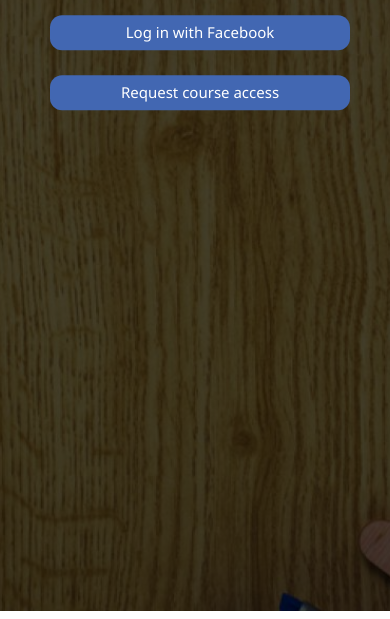
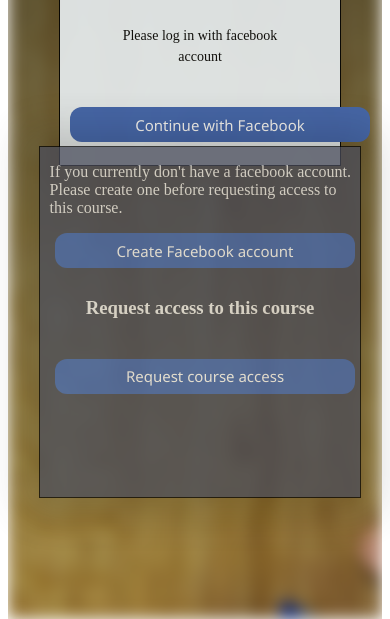
Before and after one commit to SergCodes/LMS-content-page, a website: page index.html in a window 390 px wide. Shown: the part 233-852 px from the top of the page. Drawn offline with Linux system fonts and the light colour scheme; a web font is replaced by a local one.

Commit message:
updated master

```diff
--- a/facebookScripts.js
+++ b/facebookScripts.js
@@ -1,5 +1,9 @@
-//loads and initialize the SDK of facebook
+
+
+
+///////////////////////////////////////////loads and initialize the SDK of facebook
 (function (d, s, id) {
+  console.log("Did I get here ???");
   var js, fjs = d.getElementsByTagName(s)[0];
   if (d.getElementById(id)) { return; }
   js = d.createElement(s); js.id = id;
@@ -9,27 +13,27 @@
 
 
 function logIn() {
-    FB.login(function(response) {
+  FB.login(function (response) {
     if (response.authResponse) {
       console.log('Welcome!  Fetching your information.... ');
-         FB.api('/me', function(response) {
+      FB.api('/me', function (response) {
         console.log('Good to see you, ' + response.name + '.');
+        /*
+            After log in, we go to content page
+        */
       });
     } else {
       console.log('User cancelled login or did not fully authorize.');
     }
   });
-
+}
 /*
   Things to do:
 
   -payment method
-    -redirect user if connected to course page
   -start developing the course page
 
   */
-}
-
 
 window.fbAsyncInit = function () {
   FB.init({
@@ -48,8 +52,8 @@
   window.location.href = ("http://facebook.com");// redirect top facebook page to make account
 }
 
-function request(){
-    //send email to Mr.Erietta?
+function request() {
 
-    console.log("Request sent");
+console.log("Requested");
+
 }
--- a/index.html
+++ b/index.html
@@ -5,30 +5,50 @@
     <title>LMS Project</title>
     <link rel="stylesheet" href="style.css">
 
+
 </head>
 
 <body>
 
+    <div class="bg-image"></div>
 
-    <script type="text/javascript" src="facebookScripts.js"></script>
-    <!--link to js functions-->
+    <div class="page">
+        <div class="container">
 
-    <div class="Title">
-        <h1>The LMS project </h1>
+          <div class="left">
+            <div class="login">LMS Course</div>
+            <div class="eula">Please log in with facebook account</div>
+            <input class = "facebook-input" type="button" onclick="logIn()" value="Continue with Facebook">
+          </div>
+
+
+          <div class="right">
+            <p class="right-p">If you currently don't have a facebook account. Please create one before requesting access to this course.</p>
+            <input class = "facebook-input" type="button" onclick="makeAccount()" value="Create Facebook account">
+            <h3 class="right-h3">Request access to this course</h3>
+            <input  href= "mailto:sergilu.94@gmail.com" class = "facebook-input" type="button" onclick="request()" value="Request course access">
+
+          </div>
+        </div>
     </div>
+
+      <script src = "facebookScripts.js"></script>
+
+</body>
+
+</html>
+
+
+
+<!--
+<script type="text/javascript" src="facebookScripts.js"></script>
+    link to js functions
 
     <div class="button-group">
 
         <input type="button" onclick="makeAccount()" value="Create Facebook account">
         <input type="button" onclick="logIn()" value="Log in with Facebook">
-        <!--logs in using facebook api -->
+
         <input type="button" onclick="request()" value="Request course access">
 
-    </div>
-
-
-
-
-</body>
-
-</html>
+    </div> -->
--- a/style.css
+++ b/style.css
@@ -1,5 +1,167 @@
 
+@import url('https://rsms.me/inter/inter-ui.css');
+::selection {
+  background: #2D2F36;
+}
+::-webkit-selection {
+  background: #2D2F36;
+}
+::-moz-selection {
+  background: #2D2F36;
+}
+
+body, html {
+    height: 100%;
+    overflow: hidden;
+  }
+
+
+  .bg-image {
+    /* The image used */
+    background-image: linear-gradient(rgba(0, 0, 0, 0.7),rgba(0, 0, 0, 0.1)), url(imgs/theBackground.jpg);
+
+    /* Add the blur effect */
+    filter: blur(8px);
+    -webkit-filter: blur(8px);
+
+    /* Full height */
+    height: 100%;
+    width: 100%;
+
+    /* Center and scale the image nicely */
+
+    background-position: center;
+    background-repeat: no-repeat;
+    background-size: cover;
+  }
+
+
+.page {
+    position: absolute;
+    top: 50%;
+    left: 50%;
+    transform: translate(-50%, -50%);
+    z-index: 2;
+    width: 80%;
+    padding: 20px;
+    text-align: center;
+}
+@media (max-width: 767px) {
+  .page {
+    height: auto;
+    margin-bottom: 20px;
+    padding-bottom: 20px;
+  }
+}
+.container {
+  display: flex;
+  height: 320px;
+  margin: 0 auto;
+  width: 640px;
+}
+@media (max-width: 767px) {
+  .container {
+    flex-direction: column;
+    height: 630px;
+    width: 320px;
+  }
+}
+.left {
+  background-color: #eaf0f3;
+  height: calc(100% - 40px);
+  top: 20px;
+  position: relative;
+  width: 50%;
+  border: 1px solid black;
+  opacity: 0.90;
+  filter: alpha(opacity=100); /* For IE8 and earlier */
+}
+@media (max-width: 767px) {
+  .left {
+    height: 100%;
+    left: 20px;
+    width: calc(100% - 40px);
+    max-height: 270px;
+  }
+}
+.login {
+  font-size: 35px;
+  font-weight: 900;
+  margin: 50px 40px 40px;
+
+}
+.eula {
+  color: rgb(10, 10, 10);
+  font-size: 14px;
+  line-height: 1.5;
+  margin: 40px;
+}
+.right {
+  background: #474A59;
+  box-shadow: 0px 0px 40px 16px rgba(0,0,0,0.22);
+  color: #F1F1F2;
+  position: relative;
+  width: 50%;
+  border: 1px solid black;
+  opacity: 0.75;
+  filter: alpha(opacity=100); /* For IE8 and earlier */
+}
+@media (max-width: 767px) {
+  .right {
+    flex-shrink: 0;
+    height: 100%;
+    width: 100%;
+    max-height: 350px;
+  }
+}
+svg {
+  position: absolute;
+  width: 320px;
+}
+path {
+  fill: none;
+  stroke: url(#linearGradient);;
+  stroke-width: 4;
+  stroke-dasharray: 240 1386;
+}
+.form {
+  margin: 40px;
+  position: absolute;
+}
+label {
+  color:  #c2c2c5;
+  display: block;
+  font-size: 14px;
+  height: 16px;
+  margin-top: 20px;
+  margin-bottom: 5px;
+}
 input {
+  background: white;
+  border: 0;
+  color: #f2f2f2;
+  font-size: 20px;
+  height: 30px;
+  line-height: 30px;
+  outline: none !important;
+  width: 100%;
+}
+input::-moz-focus-inner {
+  border: 0;
+}
+#submit {
+  color: #707075;
+  margin-top: 40px;
+  transition: color 300ms;
+}
+#submit:focus {
+  color: #f2f2f2;
+}
+#submit:active {
+  color: #d0d0d2;
+}
+
+.facebook-input{
     margin-left: 10px;
     border-radius: 12px;
     border: none;
@@ -14,30 +176,19 @@
     height: 35px;
 }
 
-body {
-    text-align: center;
-    color: white;
-    background-image: linear-gradient(rgba(0, 0, 0, 0.7),rgba(0, 0, 0, 0.7)), url(imgs/theBackground.jpg);
-    background-size: cover;
-    background-position: center;
-    background-attachment: fixed;
+.facebook-input:hover {
+  background:#0453f1;;
+  color: #fff;
+  opacity:1;
 }
 
-.button-group {
-
-    color: white;
-    border-radius: 1em;
-    padding: 1em;
-    position: absolute;
-    top: 30%;
-    left: 50%;
-    margin-right: -50%;
-    transform: translate(-50%, -50%);
+.right-p {
+  text-align: left;
+  padding-left: 3%;
 
 }
 
-.button-group input {
-    margin-top: 8%; /* Put the buttons down */
-    display: block;
-
+.right-h3 {
+  margin-top: 9%;
+  margin-bottom: 12.5%;
 }
```
Also changed, not shown: package.json (added, +22 -0 lines), 1 other file. Lines whose indentation alone changed are shown as unchanged.
